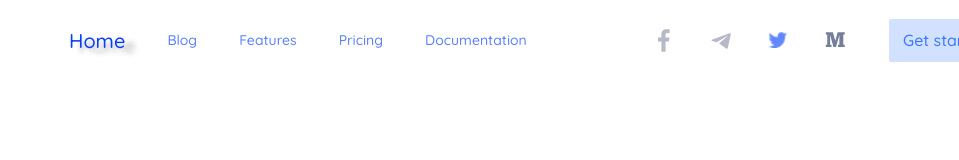
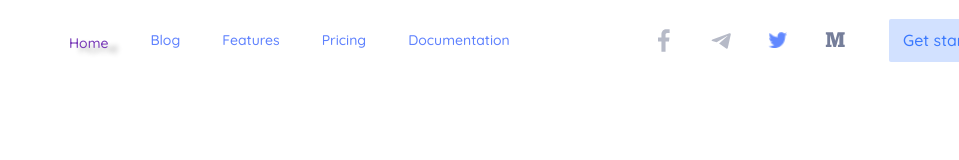
Before and after one commit to m1rojke/Time_machine, a plain HTML site: page index.html in a window 1280 px wide. In both pictures the pointer is over the link "Home". Shown: the top 160 px of the page, 321-1280 px from the left. Drawn offline with Linux system fonts and the light colour scheme.

Commit message:
contentTextHover

```diff
--- a/blocks/header/header-content/__text/header-content__text.css
+++ b/blocks/header/header-content/__text/header-content__text.css
@@ -9,7 +9,7 @@
 }
 
 .header-content__text:hover {
-  font-size: 20px;
-  color: #0a3ef9;
+  color: #7737b7;
   text-shadow: 10px 5px 5px rgba(0, 0, 0, .3);
+  line-height: 20px;
 }
```
